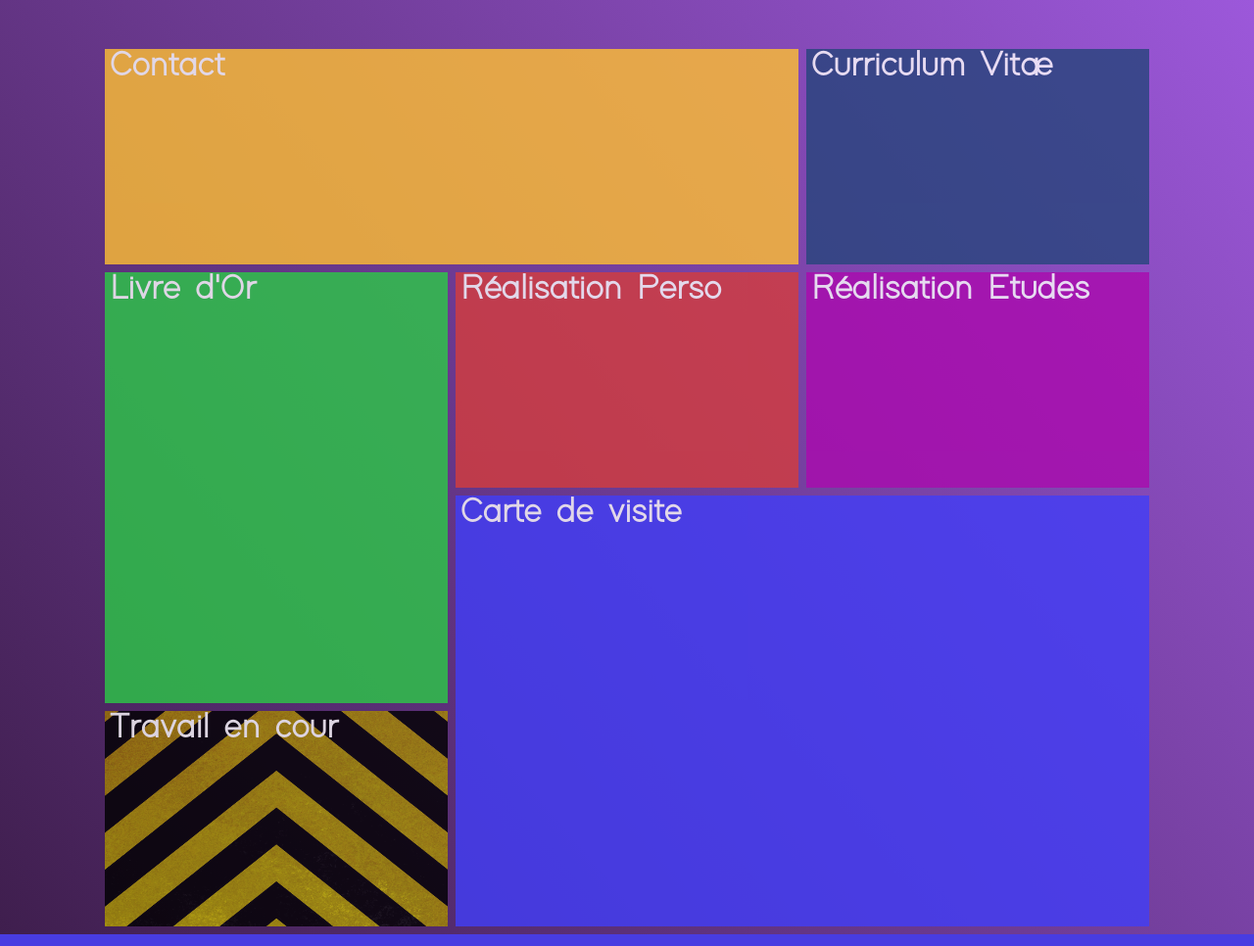
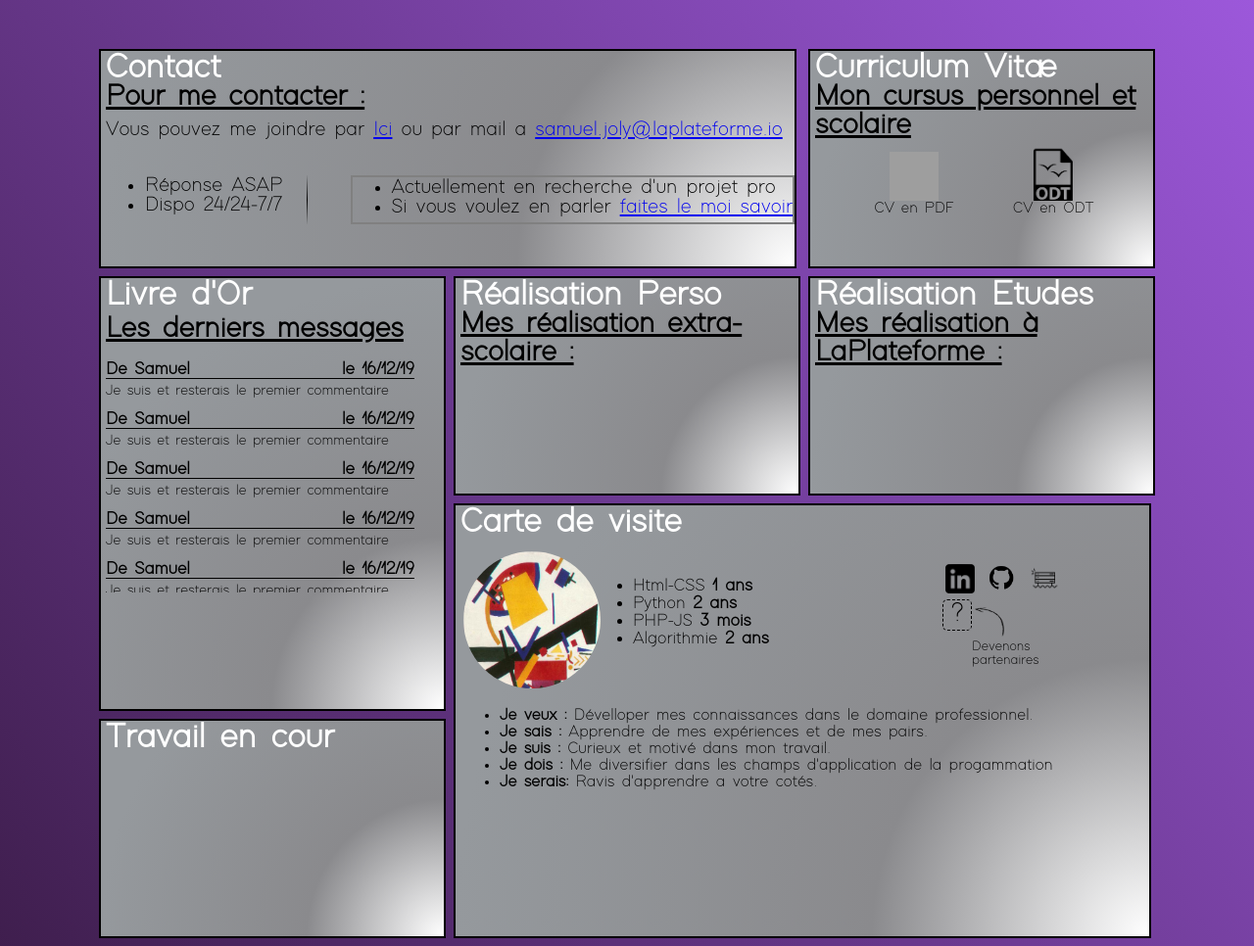
Before and after one commit to samuel-joly/Portfolio-V2, a PHP site: page / in a window 1280 px wide. Shown: the part 48-1014 px from the top of the page at 98% size. Run offline with PHP 8.4, Linux system fonts and the light colour scheme; grey boxes are pictures that could not be loaded.

Commit message:
initial commit

```diff
--- a/style.css
+++ b/style.css
@@ -140,22 +140,19 @@ header nav a:nth-child(1):before
 
 .grid-item
 {
-	opacity:0.8;
+	opacity:1;
 	height:220px;
 	width:350px;
 
 	transition:all 0.2s ease;
 	font-family: modern;
 	color:white;
+	background: radial-gradient(circle farthest-side at 100% 100%, rgb(255, 255, 255) 0%, rgb(138, 138, 141) 40%, rgb(149, 153, 157) 100%);
+	border:2px solid black;
 }
 
 .two-long{	grid-column:span 2;	width:708px;  }
 .two-height{  grid-row:span 2;	height:440px;  }
-
-.grid-item:hover {
-	background: radial-gradient(circle farthest-side at 100% 100%, rgb(255, 255, 255) 0%, rgb(138, 138, 141) 40%, rgb(149, 153, 157) 100%);
-	opacity:1;
-}
 
 .grid-item:hover article, .grid-item:hover .a-btn
 {
@@ -179,7 +176,7 @@ header nav a:nth-child(1):before
 
 .grid-item article
 {
-	opacity:0;
+	opacity:1;
 	margin-left:5px;
 	transition:all 0.2s ease;
 	color:black;
@@ -241,44 +238,44 @@ header nav a:nth-child(1):before
 }
 /*--------------------------------------------------------INDEX SQARE------------------------------------------------------------*/
 
-#contact .cover
-{
-	background:#ffc033;
-}
+/* #contact .cover */
+/* { */
+	/* background:#ffc033; */
+/* } */
 
 
-#curriculum .cover
-{
-	background:#26457c;
-}
+/* #curriculum .cover */
+/* { */
+	/* background:#26457c; */
+/* } */
 
 
-#livre-or .cover
-{
+/* #livre-or .cover */
+/* { */
 
-	background:#2cca47;
-}
+	/* background:#2cca47; */
+/* } */
 
-#real-perso .cover
-{
-	background:#d53d3d;
-}
+/* #real-perso .cover */
+/* { */
+	/* background:#d53d3d; */
+/* } */
 
-#real-etude .cover
-{
-	background:#ab0aae;
-}
+/* #real-etude .cover */
+/* { */
+	/* background:#ab0aae; */
+/* } */
 
-#infos-perso .cover
-{
-	background:#413ef8;
-}
+/* #infos-perso .cover */
+/* { */
+	/* background:#413ef8; */
+/* } */
 
-#actualite .cover
-{
-	background-image:url("Images/actu1.jpg");
-	background-size:100% 100%;
-}
+/* #actualite .cover */
+/* { */
+	/* background-image:url("Images/actu1.jpg"); */
+	/* background-size:100% 100%; */
+/* } */
 
 #contact .cover:hover
 {
@@ -322,13 +319,13 @@ header nav a:nth-child(1):before
 #contact-dispo
 {
 	display:flex;
-	justify-content:space-evenly;
+	justify-content:space-between;
 
 }
 
 #contact-dispo ul:nth-child(2)
 {
-
+	border:2px solid grey;
 }
 
 #contact-dispo ul:nth-child(1)
```
